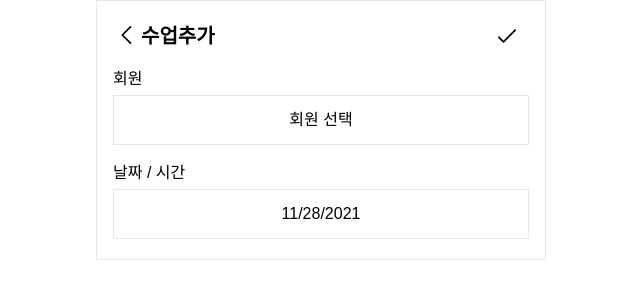
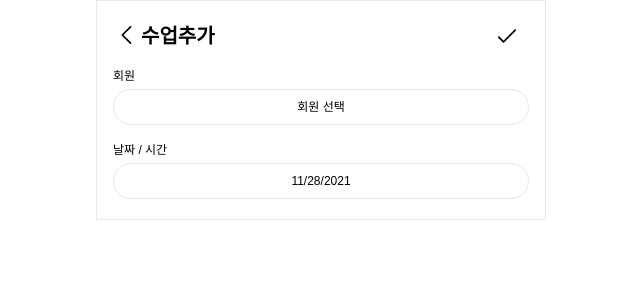
Before and after one commit to codestates/bodysign-frontend, a Next.js app in the folder client/: page /trainer/session/add-session in a window 1280 px wide. Shown: the top 300 px of the page, without its empty margins (319-959 px from the left). Built offline with nearby package versions, Linux system fonts and the light colour scheme.

Commit message:
세부 레이아웃 수정

```diff
--- a/client/src/pages/trainer/exercise/index.tsx
+++ b/client/src/pages/trainer/exercise/index.tsx
@@ -159,7 +159,7 @@ const Exercise: NextPage = () => {
 										return (
 											<React.Fragment key={exercise.id}>
 												<div className="text-[12px] mt-1">
-													<div className="flex justify-center px-3 py-3 border">
+													<div className="flex justify-center px-3 py-3 border rounded-3xl font-thin">
 														<div className="flex">
 															<div className="ml-1">{exercise.name}</div>
 														</div>
--- a/client/src/pages/trainer/manage-member/[emailId]/info.tsx
+++ b/client/src/pages/trainer/manage-member/[emailId]/info.tsx
@@ -96,7 +96,7 @@ const Info: NextPage = () => {
 					</div>
 
 					<div className="mt-4">
-						<div className="flex flex-col justify-between px-3 py-3 border text-[12px]">
+						<div className="flex flex-col justify-between px-3 py-3 text-[12px]">
 							<div className="flex justify-between">
 								<span>이름</span>
 								<span>{member_dummy.name}</span>
@@ -150,7 +150,6 @@ const Info: NextPage = () => {
 						</div>
 					</div>
 					<div className="flex flex-col mt-4 text-[12px]">
-						<div className="p-3 text-center">세션</div>
 						<div className="border-b border-gray-200">
 							<table className="min-w-full divide-y divide-gray-200">
 								<thead className="bg-gray-50">
--- a/client/src/pages/trainer/manage-member/[emailId]/sessions/index.tsx
+++ b/client/src/pages/trainer/manage-member/[emailId]/sessions/index.tsx
@@ -90,7 +90,7 @@ const Sessions: NextPage = () => {
 										href={`/trainer/manage-member/${
 											session.email.split('@')[0]
 										}/sessions/${session.date}`}>
-										<div className="flex px-3 py-3 mt-1 border first:mt-0 text-[12px] justify-around items-center relative cursor-pointer font-thin">
+										<div className="flex px-3 py-3 mt-1 border rounded-3xl first:mt-0 text-[12px] justify-around items-center relative cursor-pointer font-thin">
 											<span>{session.date}</span>
 											<span>{week[new Date(session.date).getDay()]}</span>
 											<span>{session.time}</span>
--- a/client/src/pages/trainer/manage-member/index.tsx
+++ b/client/src/pages/trainer/manage-member/index.tsx
@@ -195,7 +195,7 @@ const ManageMember: NextPage = () => {
 																	// 2. isCheck 상태에 따라 bg 컬러와 check-circle를 표시한다.
 															  }
 													}>
-													<div className="flex justify-between px-3 py-3 border">
+													<div className="flex justify-between px-3 py-3 border rounded-3xl">
 														<div className="flex">
 															<svg
 																xmlns="http://www.w3.org/2000/svg"
--- a/client/src/pages/trainer/session/add-session/index.tsx
+++ b/client/src/pages/trainer/session/add-session/index.tsx
@@ -53,10 +53,10 @@ const AddSession: NextPage = () => {
 					</div>
 
 					<div className="mt-4">
-						<div className="text-[16px] font-medium">회원</div>
+						<div className="text-[12px] font-medium">회원</div>
 						{selectedMember === '' ? (
 							<Link href="/trainer/session/add-session/select-member">
-								<button className="w-full p-3 mt-1 border font-thin">
+								<button className="text-[12px] w-full p-2 mt-1 border font-thin rounded-3xl">
 									회원 선택
 								</button>
 							</Link>
@@ -68,8 +68,8 @@ const AddSession: NextPage = () => {
 					</div>
 
 					<div className="mt-4">
-						<div className="text-[16px] font-medium">날짜 / 시간</div>
-						<div className="p-3 mt-1 text-center border font-thin">
+						<div className="text-[12px] font-medium">날짜 / 시간</div>
+						<div className="text-[12px] p-2 mt-1 text-center border font-thin rounded-3xl">
 							<DatePicker
 								className="text-center"
 								showTimeSelect
--- a/client/src/pages/trainer/session/add-session/select-member.tsx
+++ b/client/src/pages/trainer/session/add-session/select-member.tsx
@@ -72,7 +72,7 @@ const SelectMember: NextPage = () => {
 										return (
 											<React.Fragment key={idx2}>
 												<div className="text-[16px] mt-1">
-													<div className="flex justify-between px-3 py-3 border">
+													<div className="flex justify-between px-3 py-3 border rounded-3xl">
 														<div className="flex">
 															<svg
 																xmlns="http://www.w3.org/2000/svg"
--- a/client/src/pages/trainer/session/index.tsx
+++ b/client/src/pages/trainer/session/index.tsx
@@ -111,7 +111,7 @@ const Session: NextPage = () => {
 										return (
 											<React.Fragment key={idx2}>
 												<div className="text-[16px] mt-1">
-													<div className="flex justify-between px-3 py-3 border font-thin">
+													<div className="flex justify-between px-3 py-3 border font-thin rounded-3xl">
 														<div className="flex">
 															<svg
 																xmlns="http://www.w3.org/2000/svg"
```
